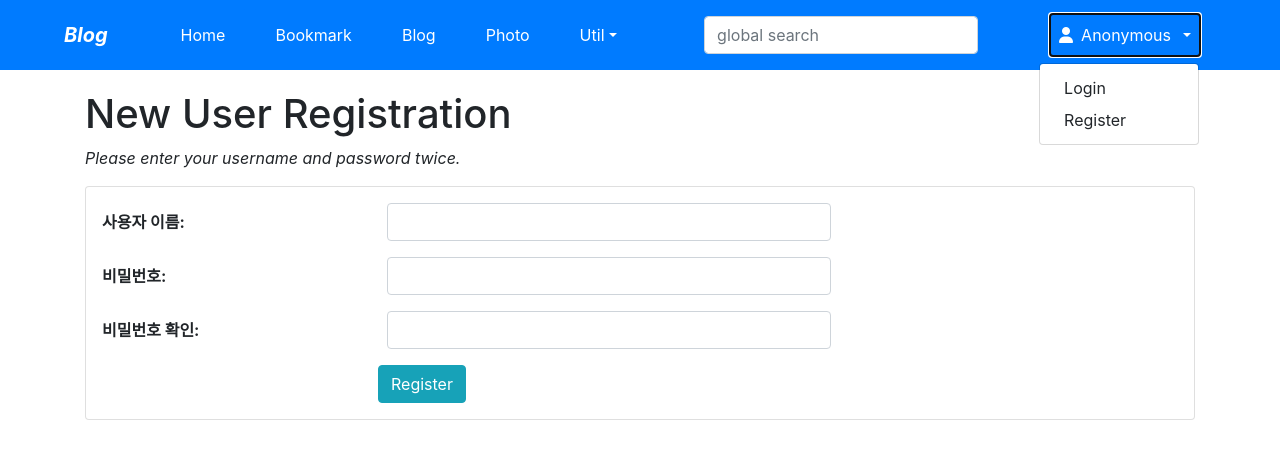
After one commit to actualplce/ETRI_Python, a Django app: page /accounts/register/ in a window 1280 px wide, after a click on "Anonymous". The commit adds this page. Shown: the top 459 px of the page. Run offline with Django 3.2, Linux system fonts and the light colour scheme; some libraries are stand-ins or nearby versions.

Commit message:
except gitignore

```diff
--- a/blog/templates/blog/post_archive_year.html
+++ b/blog/templates/blog/post_archive_year.html
@@ -1,11 +1,15 @@
+{% extends 'base.html' %}
 
+{% block title %}장고 즐 상세{% endblock %}
+
+{% block content %}
 
 <h1>Post Archives for {{ year|date:"Y" }}</h1>
 
 <ul>
     {% for date in date_list %}
     <li style="display: inline;">
-        <a href="{% url 'blog:post_month_archive' year|date:'Y' date|date:'b' %}">{{ date|date:"F" }}</a></li>
+        <a href="{% url 'blog:post_month_archive' year|date:'Y' date|date:'m' %}">{{ date|date:"F" }}</a></li>
     {% endfor %}
 </ul>
 <br>
--- a/mysite/settings.py
+++ b/mysite/settings.py
@@ -26,6 +26,7 @@ INSTALLED_APPS = [
     'django.contrib.sessions',
     'django.contrib.messages',
     'django.contrib.staticfiles',
+    'widget_tweaks',   #디자인기능추가
     'bookmark.apps.BookmarkConfig', #추가
     'blog.apps.BlogConfig', #추가
     'photo.apps.PhotoConfig',  #추가
@@ -95,7 +96,7 @@ AUTH_PASSWORD_VALIDATORS = [
 # Internationalization
 # https://docs.djangoproject.com/en/3.1/topics/i18n/
 
-LANGUAGE_CODE = 'en-us'   #'ko-kr'
+LANGUAGE_CODE = 'ko-kr'  #'ko-kr',en-us
 
 TIME_ZONE = 'UTC'
 
@@ -116,3 +117,6 @@ STATICFILES_DIRS = [
 
 MEDIA_URL = '/media/'    #추가됨.. photoApp
 MEDIA_ROOT = os.path.join(BASE_DIR,'media')
+
+#LOGIN_URL = '/accounts/login/' <-디폴트값을 쓸거고, logout_redirect_url은 안사용해도되니까 밑에로씀.
+LOGIN_REDIRECT_URL = '/'    #로그인되면 홈화면으로가게끔.
--- a/mysite/urls.py
+++ b/mysite/urls.py
@@ -4,10 +4,13 @@ from django.urls import path, include
 from django.conf.urls.static import static #추가
 from django.conf import settings #추가 #static(settings~부분활성화.
 from .views import HomeView     #추가
-
+from mysite.views import UserCreateView, UserCreateDoneTV   #추가
 
 urlpatterns = [
     path('admin/', admin.site.urls),
+    path('accounts/',include('django.contrib.auth.urls')),
+    path('accounts/register/',UserCreateView.as_view(),name='register'),
+    path('accounts/register/done/',UserCreateDoneTV.as_view(),name='register_done'),
     path('', HomeView.as_view(), name='home'),       #추가(메인페이지)
     path('bookmark/', include('bookmark.urls')),  #추가됨, include가있어야 다른 app에 연결가능.
     path('blog/', include('blog.urls')),
--- a/mysite/views.py
+++ b/mysite/views.py
@@ -1,5 +1,18 @@
 from django.views.generic import TemplateView
+
+from django.views.generic import CreateView
+from django.contrib.auth.forms import UserCreationForm
+from django.urls import reverse_lazy
 
 #----------TemplateView
 class HomeView(TemplateView):
     template_name = 'home.html'
+
+#-----------User Creation
+class UserCreateView(CreateView):
+    template_name = 'registration/register.html'
+    form_class = UserCreationForm
+    success_url = reverse_lazy('register_done')   #회원가입눌러서 정보입력하고 넘어갈때 'register_done.html'로 넘어감.
+
+class UserCreateDoneTV(TemplateView):
+    template_name = 'registration/register_done.html'
--- a/templates/base.html
+++ b/templates/base.html
@@ -46,6 +46,25 @@
         <form class="form-inline my-2" action="" method="post"> {% csrf_token %}
             <input class="form-control mr-sm-2" type="search" placeholder="global search" name="search_word">
         </form>
+                <ul class="navbar-nav ml-5 mr-5">
+            <li class="nav-item dropdown mx-1 btn btn-primary">
+                {% if user.is_active %}
+                <a class="nav-link dropdown-toggle text-white" href="#" data-toggle="dropdown">
+                   <i class="fas fa-user"></i>&ensp;{% firstof user.get_short_name user.get_username %}&ensp;</a>
+                <div class="dropdown-menu">
+                   <a class="dropdown-item" href="{% url 'logout' %}">Logout</a>
+                   <a class="dropdown-item" href="{% url 'password_change' %}">Change Password</a>
+                </div>
+                {% else %}
+                <a class="nav-link dropdown-toggle text-white" href="#" data-toggle="dropdown">
+                   <i class="fas fa-user"></i>&ensp;Anonymous&ensp;</a>
+                <div class="dropdown-menu">
+                   <a class="dropdown-item" href="{% url 'login' %}">Login</a>
+                   <a class="dropdown-item" href="{% url 'register' %}">Register</a>
+                </div>
+                {% endif %}
+            </li>
+        </ul>
     </div>
 </nav>
 
--- /dev/null
+++ b/templates/registration/register.html
@@ -0,0 +1,47 @@
+{% extends "base.html" %}
+{% load widget_tweaks %}
+
+{% block title %}register.html{% endblock %}
+
+{% block content %}
+
+    <h1>New User Registration</h1>
+    <p class="font-italic">Please enter your username and password twice.</p>
+
+    {% if form.errors %}
+    <div class="alert alert-danger">
+        <div class="font-weight-bold">Wrong! Please correct the error(s) below.</div>
+        {{ form.errors }}
+    </div>
+    {% endif %}
+
+    <form action="." method="post" class="card pt-3">{% csrf_token %}
+
+        <div class="form-group row">
+            {{ form.username|add_label_class:"col-form-label col-sm-3 ml-3 font-weight-bold" }}
+            <div class="col-sm-5">
+                {{ form.username|add_class:"form-control"|attr:"autofocus" }}
+            </div>
+        </div>
+        <div class="form-group row">
+            {{ form.password1|add_label_class:"col-form-label col-sm-3 ml-3 font-weight-bold" }}
+            <div class="col-sm-5">
+                {{ form.password1|add_class:"form-control" }}
+            </div>
+        </div>
+        <div class="form-group row">
+            {{ form.password2|add_label_class:"col-form-label col-sm-3 ml-3 font-weight-bold" }}
+            <div class="col-sm-5">
+                {{ form.password2|add_class:"form-control" }}
+            </div>
+        </div>
+
+        <div class="form-group">
+            <div class="offset-sm-3 col-sm-5">
+                <input type="submit" value="Register" class="btn btn-info"/>
+            </div>
+        </div>
+
+    </form>
+
+{% endblock %}
```
Also changed, not shown: blog/views.py (+1 -11 lines), templates/registration/logged_out.html (added, +18 -0 lines), templates/registration/login.html (added, +42 -0 lines), templates/registration/password_change_done.html (added, +12 -0 lines), templates/registration/password_change_form.html (added, +48 -0 lines), templates/registration/register_done.html (added, +14 -0 lines).
